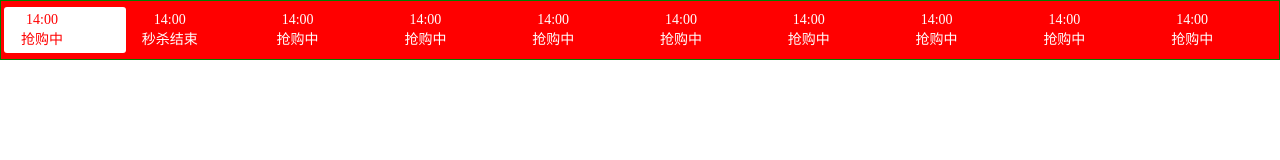
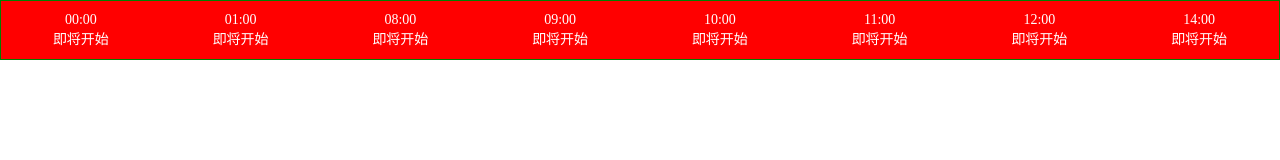
Before and after one commit to widewaystudio/seckill, a website built with webpack: page index.html in a window 1280 px wide. Built offline with nearby package versions, Linux system fonts and the light colour scheme.

Commit message:
seckill v.1.0

```diff
--- a/index.html
+++ b/index.html
@@ -8,16 +8,7 @@
 </head>
 <body>
     <div class="contain">
-     <div class="item active"><span>14:00</span><span>抢购中</span></div>
-     <div class="item"><span>14:00</span><span>秒杀结束</span></div>
-     <div class="item"><span>14:00</span><span>抢购中</span></div>
-     <div class="item"><span>14:00</span><span>抢购中</span></div>
-     <div class="item"><span>14:00</span><span>抢购中</span></div>
-     <div class="item"><span>14:00</span><span>抢购中</span></div>
-     <div class="item"><span>14:00</span><span>抢购中</span></div>
-     <div class="item"><span>14:00</span><span>抢购中</span></div>
-     <div class="item"><span>14:00</span><span>抢购中</span></div>
-     <div class="item"><span>14:00</span><span>抢购中</span></div>
+
     </div>
 </body>
 </html>
--- a/src/css.less
+++ b/src/css.less
@@ -38,7 +38,9 @@ body{
                 display:block;
                 line-height:20px;
                 font-size:14px;
-                width:60px;
+               box-sizing:border-box;
+               padding:0px 5px;
+               min-width:70px;
             }
         }
 
--- a/src/index.js
+++ b/src/index.js
@@ -3,6 +3,7 @@ import './css.less'
 let dataList = {};
 let timeSeries = {};
 let seckillType = 'whole';
+let target = document.getElementsByClassName('contain')[0];
 
 // timeSeries:{[8,9,10,11,12,14],[20],["未开始","抢购中","秒杀结束"]}
 
@@ -10,10 +11,13 @@ let seckillType = 'whole';
 
 
 function init(killType,timeS,dataList){
-    let timeflg =  setInterval(timer,1000);
+
     timeSeries = processTime(killType,timeS);
      renders(timeSeries);
-
+     let timer = main();
+     let timeflg =  setInterval(function(){
+         timer(timeSeries)
+        },1000);
 }
 
 function processTime(type,obj){
@@ -35,11 +39,26 @@ function processTime(type,obj){
 
       return queue;
 }
-function timer(){
-//    let stamp = getTime();
-//    console.log(stamp);
+
+function main(){
+    let flg = null;
+    return function (obj){
+        let stamp = new Date(),
+            newFlag,
+            key = stamp.getHours();
+        if(obj[key]){
+            newFlag = stamp.getHours + "#" + compare(stamp,obj[key].startTime,obj[key].endTime);
+        }
+        if(flg !== newFlag){
+            renders(obj);
+            flg = newFlag;
+        }
+    }
 }
+
+
 function addTimes(start,inter){
+   inter = typeof inter === 'number' ? inter : 0;
     return start + inter * 60000;
 }
 function getTimes(str){
@@ -53,10 +72,30 @@ function getTimes(str){
 
     return nowTime.getTime();
 }
+function compare(now,begin,end){
+    return now < begin ? 0 : now < end ? 1 : 2;
+}
 
+function strHandle(str){
+    return ("0"+ str).slice(-2);
+}
+function renders(obj){
 
-function renders(obj){
-    console.log(obj);
+    let tempS = '',
+       nowT = new Date();
+   for(var key in obj){
+       let tempT = new Date(obj[key].startTime),
+       times = '',
+       stateIndex = 0;
+      times = strHandle( tempT.getHours());
+      times += ":" + strHandle(tempT.getMinutes());
+      if(nowT.getHours() == key){
+         stateIndex = compare(nowT,obj[key].startTime,obj[key].endTime);
+      }
+      let flg = stateIndex == 1 ? 'active' : '';
+      tempS += `<div class="item ${flg}" id="${key}"><span>${times}</span><span>${obj[key]["state"][stateIndex]}</span></div>`
+   }
+   target.innerHTML = tempS;
 
 }
-init('whole',[[8,9,10,11,12,14],[20],["未开始","抢购中","秒杀结束"]],{});
+init('whole',[[0,1,8,9,10,11,12,14],[59],["即将开始","抢购中","秒杀结束"]],{});
```
Also changed, not shown: dist/bundle.js, dist/index.html, dist/main.css.
